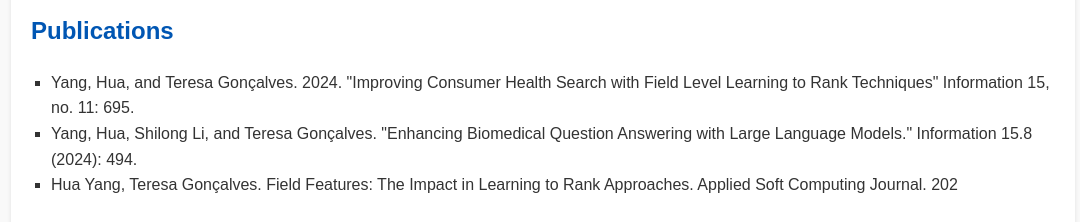
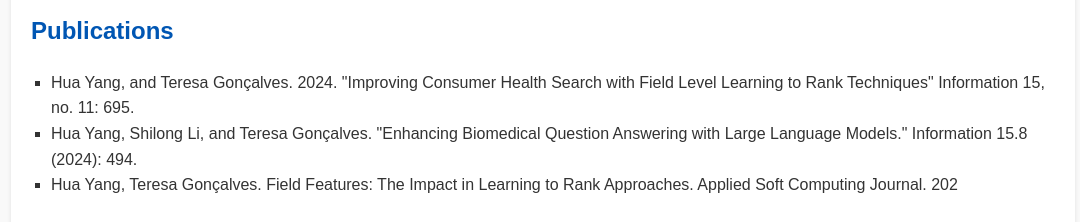
Before and after one commit to luckyAnn-2023/hy.github.io, a plain HTML site: page index.html in a window 1280 px wide. Shown: the part 981-1203 px from the top of the page, without its empty margins (97-1177 px from the left). Drawn offline with Linux system fonts and the light colour scheme.

Commit message:
Update index.html
This is updated on 20241220

```diff
--- a/index.html
+++ b/index.html
@@ -80,6 +80,6 @@
         <section>
             <h2>Publications</h2>
             <ul>
-                <li>Yang, Hua, and Teresa Gonçalves. 2024. "Improving Consumer Health Search with Field Level Learning to Rank Techniques" Information 15, no. 11: 695.</li>
-                <li>Yang, Hua, Shilong Li, and Teresa Gonçalves. "Enhancing Biomedical Question Answering with Large Language Models." Information 15.8 (2024): 494.</li>
+                <li>Hua Yang, and Teresa Gonçalves. 2024. "Improving Consumer Health Search with Field Level Learning to Rank Techniques" Information 15, no. 11: 695.</li>
+                <li>Hua Yang, Shilong Li, and Teresa Gonçalves. "Enhancing Biomedical Question Answering with Large Language Models." Information 15.8 (2024): 494.</li>
                 <li>Hua Yang, Teresa Gonçalves. Field Features: The Impact in Learning to Rank Approaches. Applied Soft Computing Journal. 202
```
